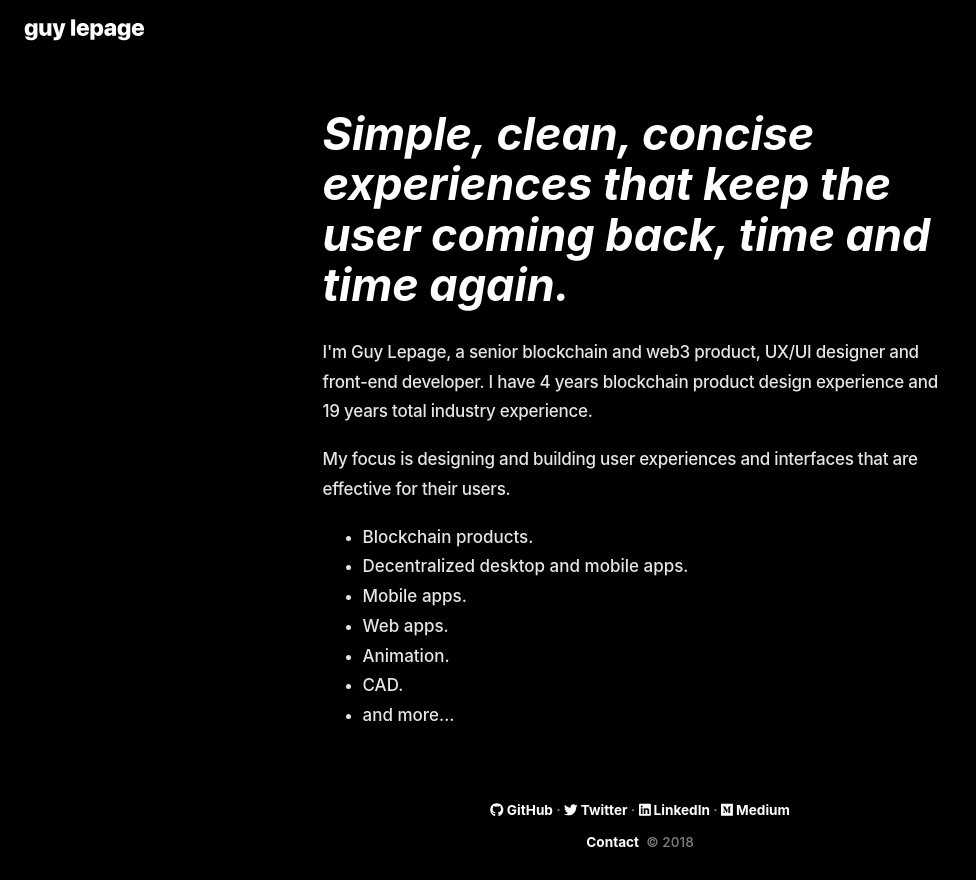
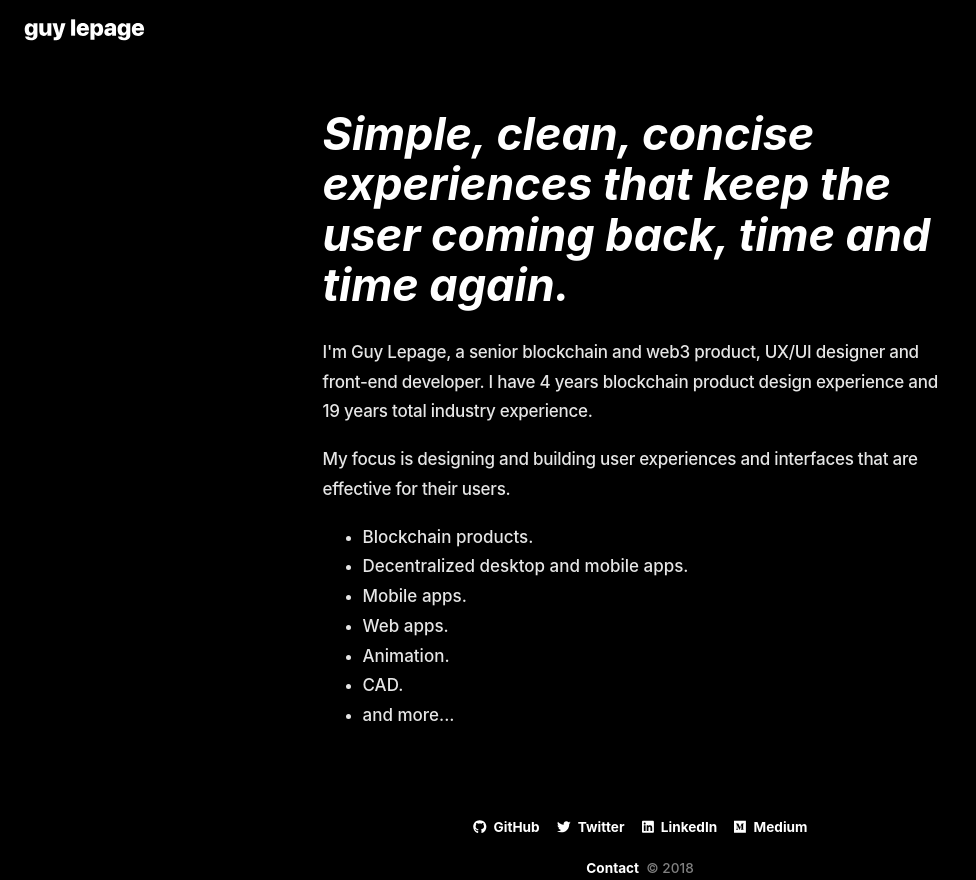
Before and after one commit to guylepage3/lepage.cc, a React (Create React App) app: page /home in a window 1280 px wide. Shown: the whole page, without its empty margins (0-976 px from the left). Before the commit the page ends 855 px from the top, so only its background shows below. Built offline with nearby package versions, Linux system fonts and the light colour scheme.

Commit message:
refactored footer inline list
Signed-off-by: Guy Lepage <guylepage3@gmail.com>

```diff
--- a/src/components/Footer.js
+++ b/src/components/Footer.js
@@ -6,33 +6,36 @@ class Footer extends Component {
     return (
       <footer className="container-fluid mx-auto text-center mb-2">
         <div className="mb-2 text-white-50 text-footer font-weight-bold">
-          <a
-            href="https://github.com/guylepage3/"
+          <ul className="list-inline">
+            <li className="list-inline-item mx-2">
+              <a href="https://github.com/guylepage3/"
                 alt="GitHub guylepage3 (Guy Lepage)"
                 className="text-white">
-            <FontAwesomeIcon icon={['fab', 'github']} /> GitHub
+                <FontAwesomeIcon className="mr-1" icon={['fab', 'github']} /> GitHub
               </a>
-          &nbsp;&middot;&nbsp;
-          <a
-            href="https://twitter.com/guylepage3"
+            </li>
+            <li className="list-inline-item mx-2">
+              <a href="https://twitter.com/guylepage3"
                 alt="Twitter Guy Lepage (@guylepage3)"
                 className="text-white">
-            <FontAwesomeIcon icon={['fab', 'twitter']} /> Twitter
+                <FontAwesomeIcon className="mr-1" icon={['fab', 'twitter']} /> Twitter
               </a>
-          &nbsp;&middot;&nbsp;
-          <a
-            href="https://www.linkedin.com/in/guylepage/"
+            </li>
+            <li className="list-inline-item mx-2">
+              <a href="https://www.linkedin.com/in/guylepage/"
                 alt="Guy Lepage | LinkedIn"
                 className="text-white">
-            <FontAwesomeIcon icon={['fab', 'linkedin']} /> LinkedIn
+                <FontAwesomeIcon className="mr-1" icon={['fab', 'linkedin']} /> LinkedIn
               </a>
-          &nbsp;&middot;&nbsp;
-          <a
-            href="https://medium.com/@guylepage3"
+            </li>
+            <li className="list-inline-item mx-2">
+              <a href="https://medium.com/@guylepage3"
                 alt="Guy Lepage – Medium"
                 className="text-white">
-            <FontAwesomeIcon icon={['fab', 'medium']} /> Medium
+                <FontAwesomeIcon className="mr-1" icon={['fab', 'medium']} /> Medium
               </a>
+            </li>
+          </ul>
         </div>
         <div className="text-footer text-white-50 font-weight-normal">
           <a
```
Lines whose indentation alone changed are shown as unchanged.
